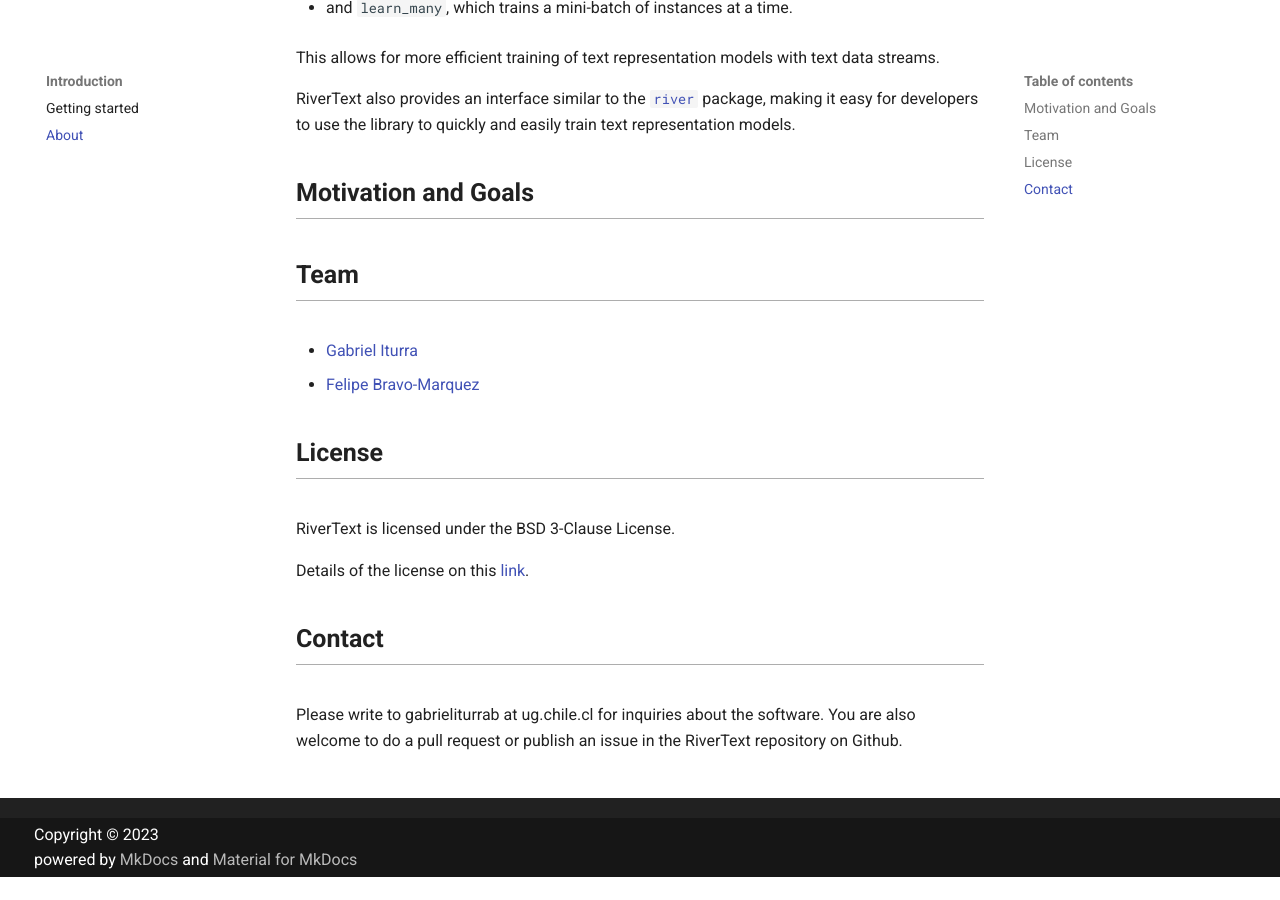
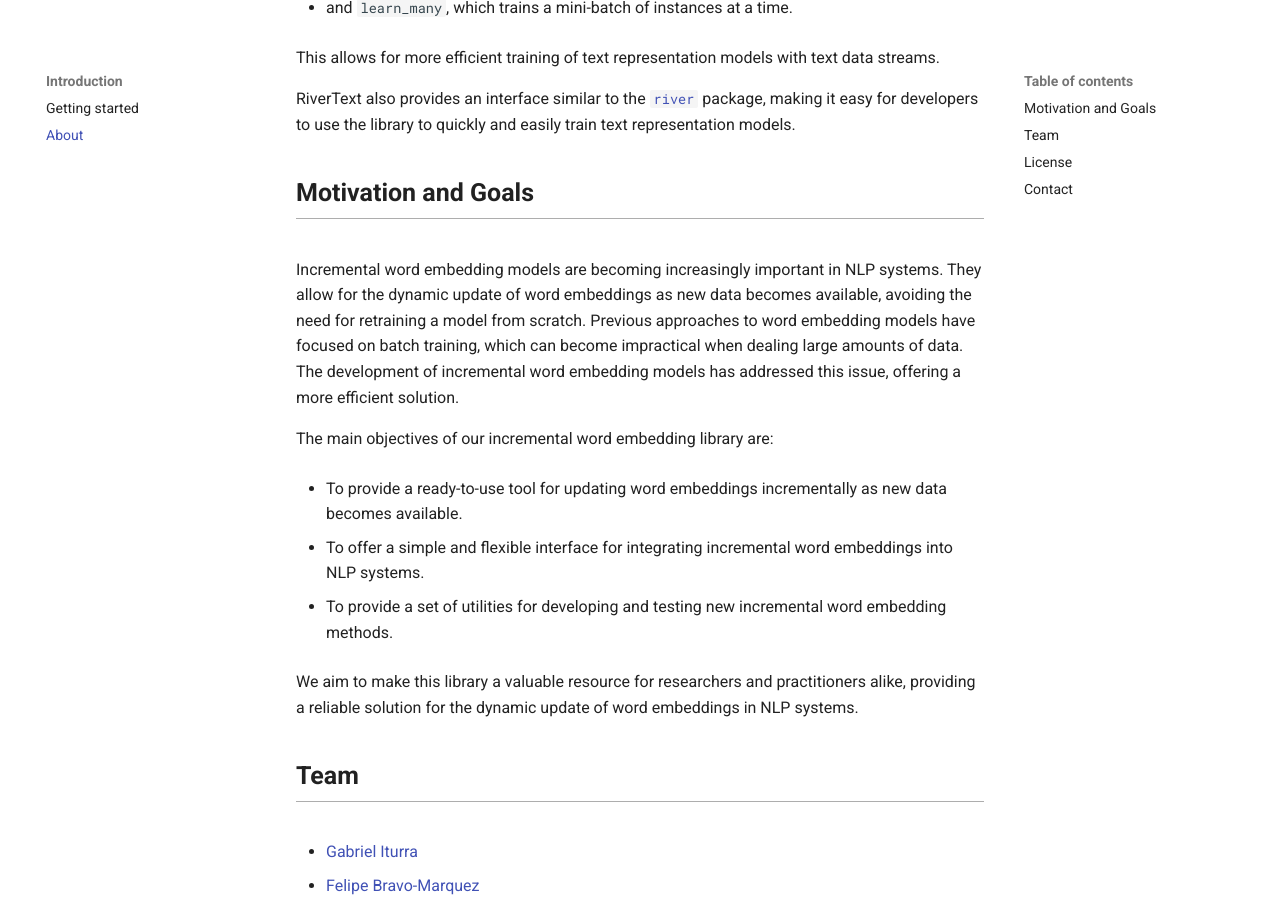
Before and after one commit to dccuchile/rivertext, an MkDocs documentation site: the page built from docs/introduction/about.md, in a window 1280 px wide and 900 px high, scrolled down 450 px. Built offline with MkDocs 1.6.1 and Material for MkDocs 9.7.7, drawn with Linux system fonts in a browser that asks for light colours; a script that is not in the unit is left out; comment, search, counter and statistics services are not loaded; before the commit the page ends 1327 px from its top, so only the background shows below that.

Commit message:
adding motivation and goals

```diff
--- a/docs/introduction/about.md
+++ b/docs/introduction/about.md
@@ -17,6 +17,19 @@
 
 ## Motivation and Goals
 
+Incremental word embedding models are becoming increasingly important in NLP systems. They allow for the dynamic update of word embeddings as new data becomes available, avoiding the need for retraining a model from scratch.
+Previous approaches to word embedding models have focused on batch training, which can become impractical when dealing large amounts of data. The development of incremental word embedding models has addressed this issue, offering a more efficient solution.
+
+The main objectives of our incremental word embedding library are:
+
+* To provide a ready-to-use tool for updating word embeddings incrementally as new data becomes available.
+
+* To offer a simple and flexible interface for integrating incremental word embeddings into NLP systems.
+
+* To provide a set of utilities for developing and testing new incremental word embedding methods.
+
+We aim to make this library a valuable resource for researchers and practitioners alike, providing a reliable solution for the dynamic update of word embeddings in NLP systems.
+
 
 ## Team
 
```
